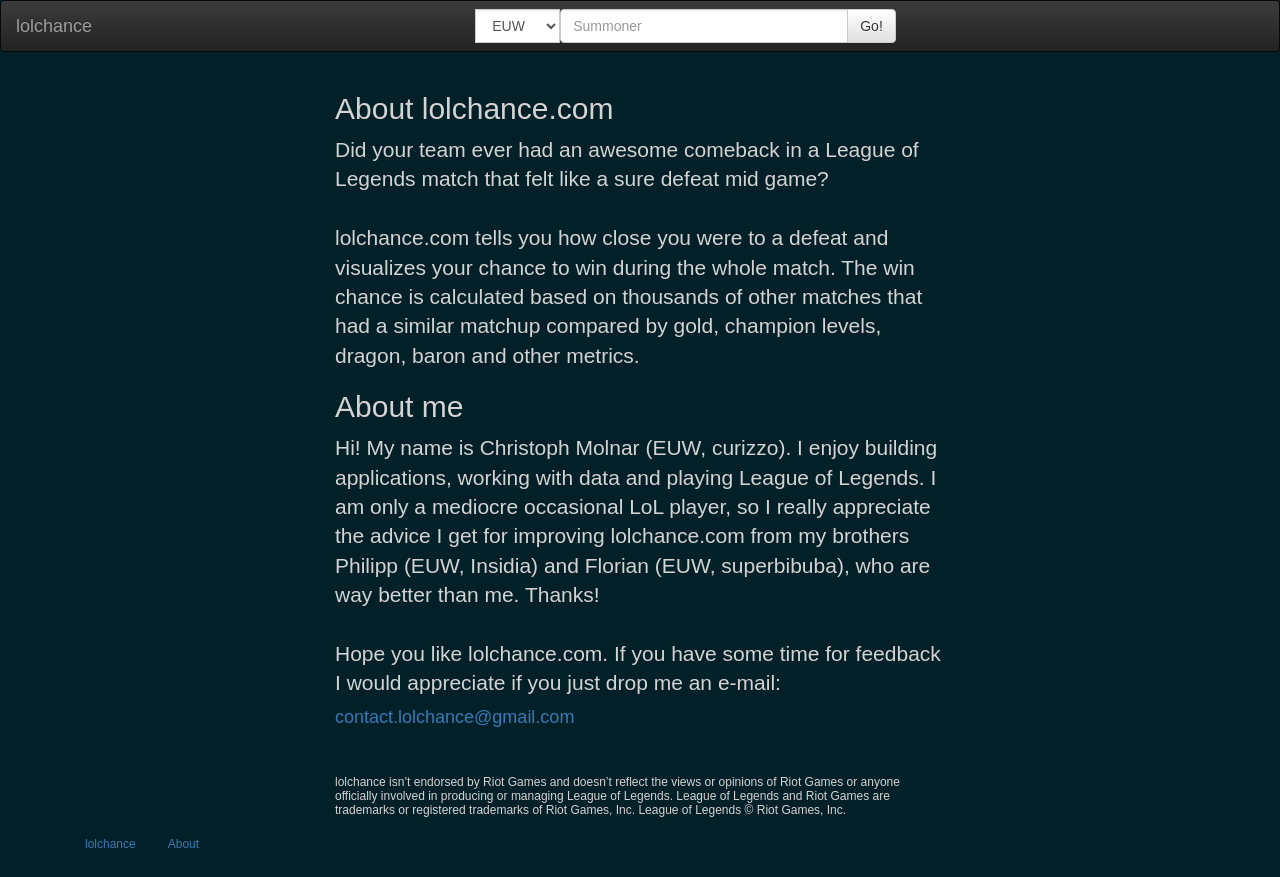
After one commit to christophM/lol, a Flask app: page /about in a window 1280 px wide. The commit adds this page. Run offline with Flask 2, Linux system fonts and the light colour scheme; parts of the project's set-up code (start-up, migrations or seed data) failed here and were passed over; some libraries are stand-ins or nearby versions.

Commit message:
added about page

```diff
--- /dev/null
+++ b/projects/winprob/app/templates/about.html
@@ -0,0 +1,32 @@
+{% extends "base.html" %}
+{% block content %}
+<div class="row">
+  <div class="column col-xs-3"> </div>
+  <div class="column col-xs-6">
+    <div class="lead">
+      <h2> About lolchance.com</h2>
+      Did your team ever had an awesome comeback in a League of Legends match that felt like
+      a sure defeat mid game? <br /><br />
+      lolchance.com tells you how close you were to a defeat and visualizes your
+      chance to win during the whole match. The win chance is calculated based on thousands of
+      other matches that had a similar matchup compared by gold, champion levels, dragon, baron
+      and other metrics.
+
+      <h2> About me </h2>
+      Hi! My name is Christoph Molnar (EUW, curizzo). I enjoy building applications, working with data and
+      playing League of Legends. I am only a mediocre occasional LoL player, so I really
+      appreciate the advice I get for improving lolchance.com from my brothers Philipp (EUW,
+      Insidia) and Florian (EUW, superbibuba), who are way better
+      than me. Thanks!
+<br /><br />
+      Hope you like lolchance.com. If you have some time for feedback I would appreciate if you
+      just drop me an e-mail:
+      <a href="mailto:contact.lolchance@gmail.com"> <h4>contact.lolchance@gmail.com </h4></a>
+    </div>
+<br /><br />
+    lolchance isn’t endorsed by Riot Games and doesn’t reflect the views or opinions of Riot Games or anyone officially involved in producing or managing League of Legends. League of Legends and Riot Games are trademarks or registered trademarks of Riot Games, Inc. League of Legends © Riot Games, Inc.
+
+  </div>
+  <div class="column col-xs-3">  </div>
+</div>
+{% endblock %}
--- a/projects/winprob/app/templates/base.html
+++ b/projects/winprob/app/templates/base.html
@@ -56,7 +56,7 @@
   <div class="container">
             <ul class="nav nav-pills navbar-center">
                 <li><a href="/">lolchance</a></li>
-                <li><a href="#">About</a></li>
+                <li><a href="/about">About</a></li>
             </ul>
   </div>
 </footer>
--- a/projects/winprob/app/templates/index.html
+++ b/projects/winprob/app/templates/index.html
@@ -7,7 +7,7 @@
     {% endfor %}
   {% endif %}
 {% endwith %}
-<h1 align="center"> Analyse your win chance of your latest League of Legends match. </h1>
+<h1 align="center"> Analyse your win chance during your latest League of Legends match. </h1>
 </br>
 <div align="center" class="info-lg"> This website is still in progress. Any kind of feedback is highly
   appreciated. </br>
--- a/projects/winprob/app/views.py
+++ b/projects/winprob/app/views.py
@@ -26,7 +26,10 @@ def index():
     form = SummonerSearchForm()
     return render_template('index.html',
                            form=form)
-
+@app.route("/about")
+def about():
+    form = SummonerSearchForm()
+    return render_template("about.html", form=form)
 
 @app.route('/search', methods=('GET', 'POST'))
 def search():
```
